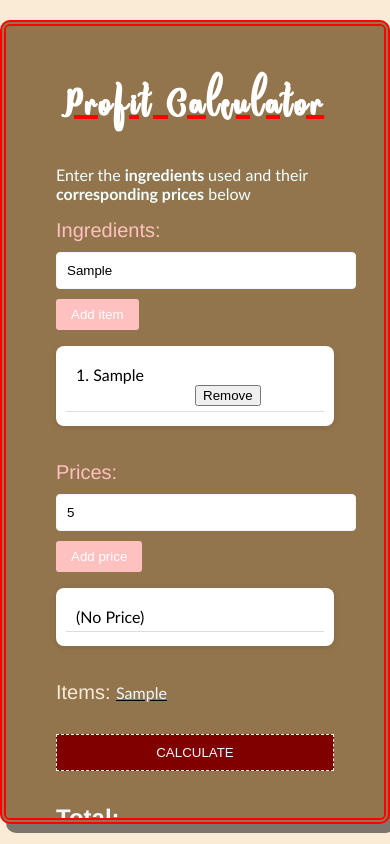
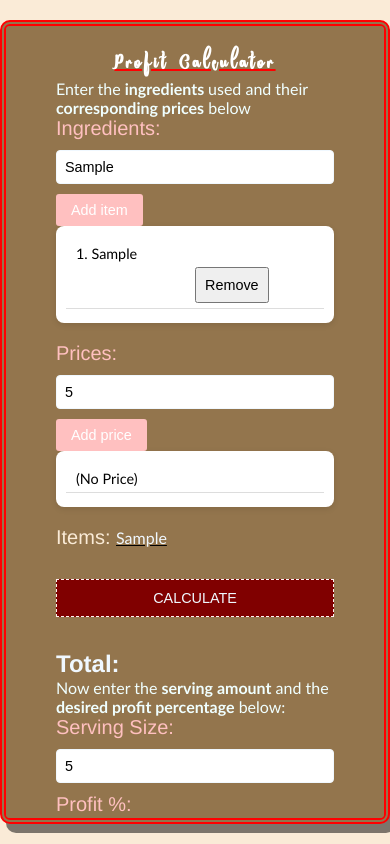
Before and after one commit to YaretziTStack/Profit-calculator, a plain HTML site: page index.html in a window 390 px wide. Both pictures are taken after typing "Sample", "5", "5", "5" into the empty fields and a click on the button "Add item". Drawn offline with Linux system fonts and the light colour scheme.

Commit message:
Add files via upload

```diff
--- a/style.css
+++ b/style.css
@@ -4,8 +4,14 @@
     /*Custom Font Code*/
 }
 
+*{
+    box-sizing: border-box;
+    margin: 0;
+    padding: 0;
+}
+
 body{
-    margin: 0;
+    padding: 0;
     display: flex;
     flex-direction: column;
     height: 100vh;
@@ -26,18 +32,6 @@ body{
     box-shadow: 6px 9px 0 rgba(0, 0, 0, 0.5);
 }
 
-@media (min-width: 400px){
-    body{
-        margin: 10px;
-        padding: 10px 20px;
-        height: 90vh;
-    }
-
-    .container{
-        padding: 10px 30px;
-        border-radius: 5px;
-    }
-}
 
 
 h1{
@@ -172,3 +166,33 @@ ul li {
 #totalprofit{
     font-size: 25px;
 }
+
+
+@media (max-width: 480px) {
+
+    h1 {
+        font-size: 1.3rem;
+      }
+
+      input[type="text"],
+      input[type="number"] {
+        font-size: 0.9rem;
+        padding: 8px;
+      }
+
+      button {
+        font-size: 0.9rem;
+        padding: 8px;
+      }
+
+      ul li {
+        font-size: 0.9rem;
+        flex-direction: column;
+        align-items: flex-start;
+      }
+
+      ul li button {
+        margin: 5px 0 0;
+        align-self: flex-end;
+      }
+}
```
